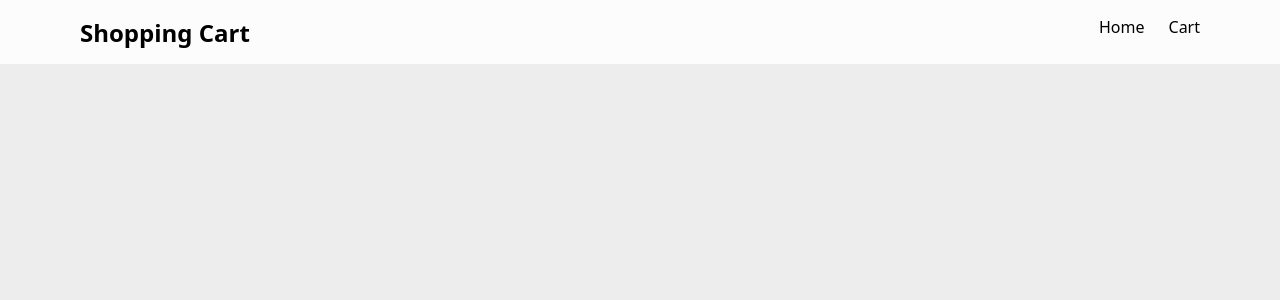
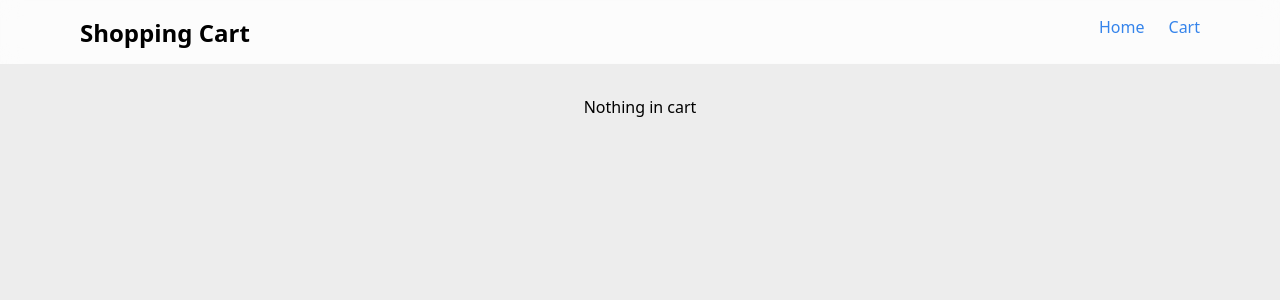
Before and after one commit to Ayush15601/e-commerce_cart, a React (Vite) app: page /cart in a window 1280 px wide. Shown: the top 300 px of the page. Built offline with nearby package versions, Linux system fonts and the light colour scheme; no server answers.

Commit message:
feat: setup dynamic routing for nav links

```diff
--- a/package.json
+++ b/package.json
@@ -11,7 +11,8 @@
   },
   "dependencies": {
     "react": "^19.2.6",
-    "react-dom": "^19.2.6"
+    "react-dom": "^19.2.6",
+    "react-router-dom": "^7.18.0"
   },
   "devDependencies": {
     "@eslint/js": "^10.0.1",
--- a/src/App.jsx
+++ b/src/App.jsx
@@ -1,14 +1,24 @@
 import Home from "./pages/home"
+import { Route, Routes } from "react-router-dom"
+import Cart from "./pages/cart"
 
 function App() {
 
     return (
+
     <>
 
-        <Home />
+        <Routes>
+
+            <Route path="/" element={<Home />} />
+            <Route path="/cart" element={<Cart />} />
+
+        </Routes>
 
     </>
-  )
+
+    )
+
 }
 
 export default App
--- a/src/components/box.jsx
+++ b/src/components/box.jsx
@@ -28,7 +28,7 @@
 
     </>
 
-)
+    )
 
 }
 
--- a/src/components/navbar.jsx
+++ b/src/components/navbar.jsx
@@ -1,4 +1,5 @@
 import "../css/navbar.css"
+import { Link } from "react-router-dom"
 
 function Navbar() {
 
@@ -12,8 +13,8 @@
 
             <div className="n_links">
 
-                <span> Home </span>
-                <span> Cart </span>
+                <Link to="/"> Home </Link>
+                <Link to="/cart"> Cart </Link>
 
             </div>
 
@@ -21,7 +22,7 @@
 
     </>
 
-  )
+    )
 
 }
 
--- /dev/null
+++ b/src/css/cart.css
@@ -0,0 +1,5 @@
+.c_box {
+    color: var(--text2);
+    margin-top: 6rem;
+    text-align: center;
+}
--- a/src/css/navbar.css
+++ b/src/css/navbar.css
@@ -16,4 +16,5 @@
 .n_links {
     display: flex;
     column-gap: 1.5rem;
+    color: rgb(53, 132, 235);
 }
--- a/src/main.jsx
+++ b/src/main.jsx
@@ -2,9 +2,16 @@
 import { createRoot } from 'react-dom/client'
 import './css/index.css'
 import App from './App.jsx'
+import { BrowserRouter } from 'react-router-dom'
 
 createRoot(document.getElementById('root')).render(
   <StrictMode>
-    <App />
+
+    <BrowserRouter>
+
+      <App />
+
+    </BrowserRouter>
+
   </StrictMode>,
 )
--- /dev/null
+++ b/src/pages/cart.jsx
@@ -0,0 +1,20 @@
+import "../css/cart.css"
+import Navbar from "../components/navbar"
+
+function Cart() {
+
+  return (
+
+    <>
+
+        <Navbar />
+
+        <div className="c_box"> <p> Nothing in cart </p> </div>
+
+    </>
+
+    )
+
+}
+
+export default Cart
--- a/src/pages/home.jsx
+++ b/src/pages/home.jsx
@@ -53,5 +53,4 @@
 
 }
 
-
 export default Home
```
Also changed, not shown: 1 other file (tests, documents, lock files or other folders).
